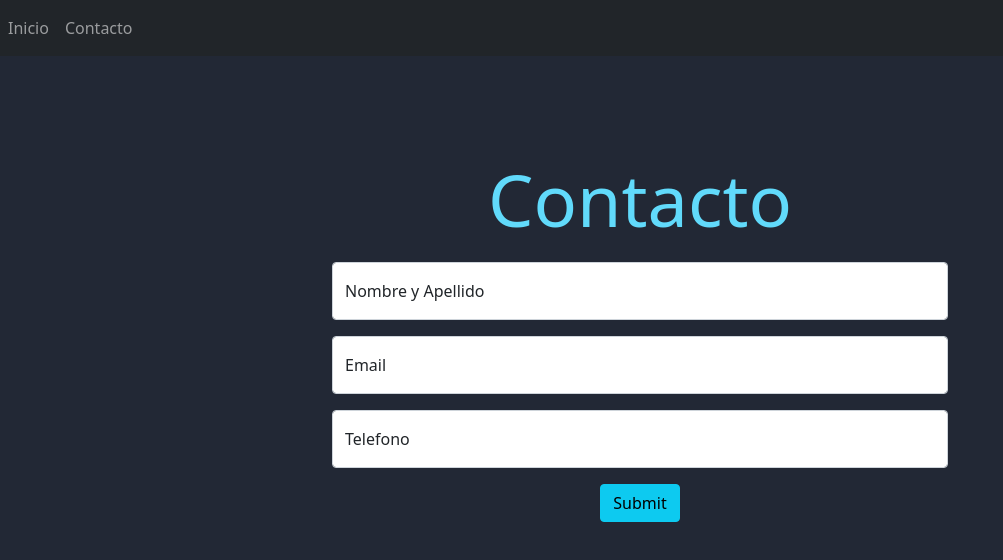
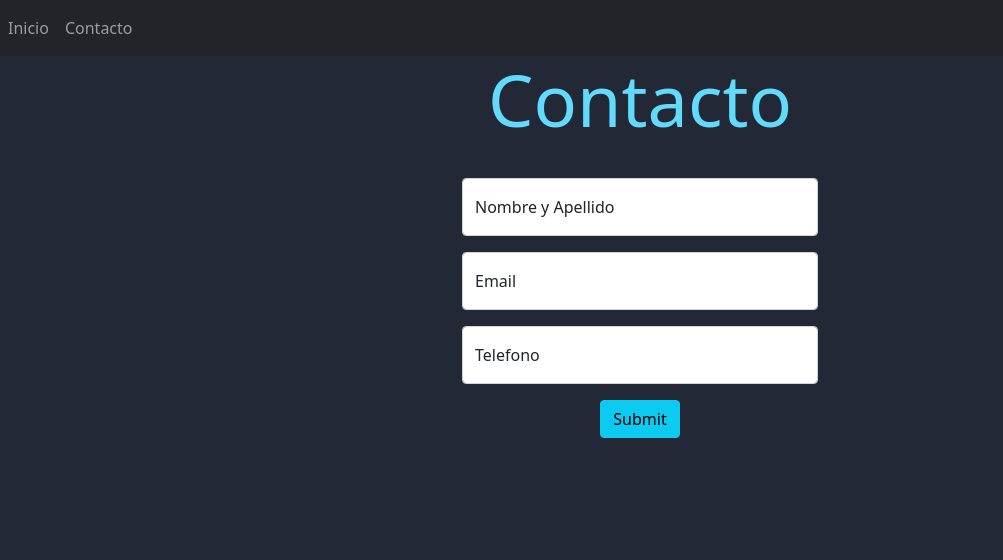
Before and after one commit to HermitsTeam/HermitsTeam.github.io, a React (Create React App) app in the folder portfolio_hermits/: page /contact in a window 1280 px wide. Shown: the top 560 px of the page, without its empty margins (0-1003 px from the left). Built offline with nearby package versions, Linux system fonts and the light colour scheme.

Commit message:
Update Contact.jsx

```diff
--- a/portfolio_hermits/src/components/Contact.jsx
+++ b/portfolio_hermits/src/components/Contact.jsx
@@ -32,12 +32,15 @@ const Contact = () => {
 
     return (
 
-        <div className='form_box'>
-        <h2 className='h2_title display-2'>Contacto</h2>
         <div className='container'>
+            <h2 className='h2_title display-2'>Contacto</h2>
 
 
-            <form className="form-group" onSubmit={validar}>
+                <div className="row">
+                    <div className="col"></div>
+
+                    <div className="col">
+                    <form className="form-group" onSubmit={validar}>
                 <div className="form-floating mb-3">
                     <input className="form-control mb-3 mt-3" id="floatingInput" type="text" placeholder="Nombre"
                     onChange={ (e) => {setNombre(e.target.value)}} />
@@ -82,7 +85,17 @@ const Contact = () => {
                 }
 
             </form>
-            </div>
+
+
+
+                    </div>
+
+                    <div className="col"></div>
+
+
+                </div>
+
+
         </div>
     )
 }
```
